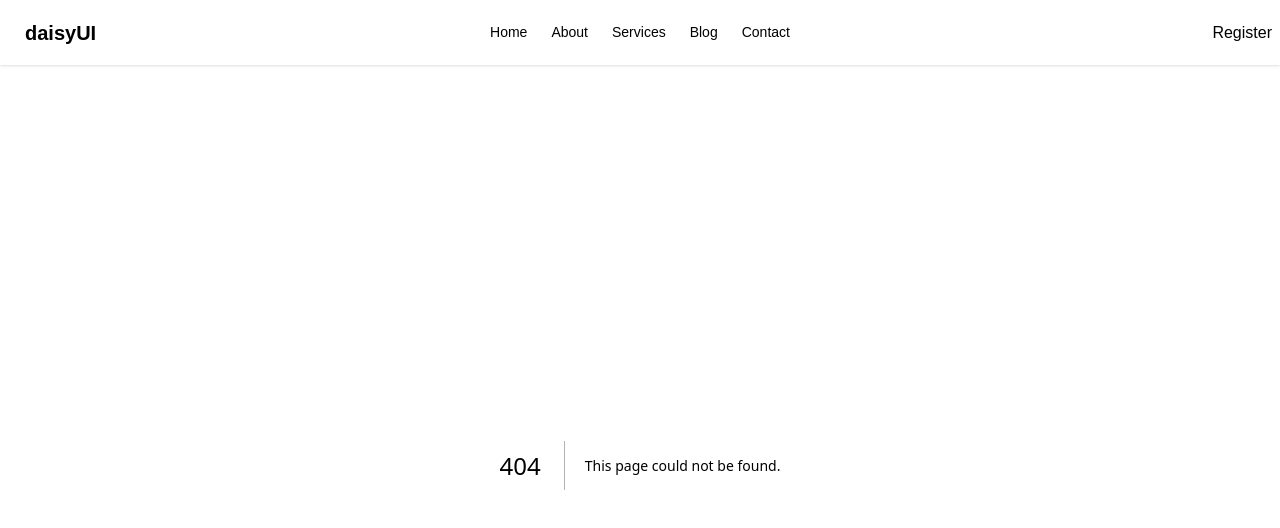
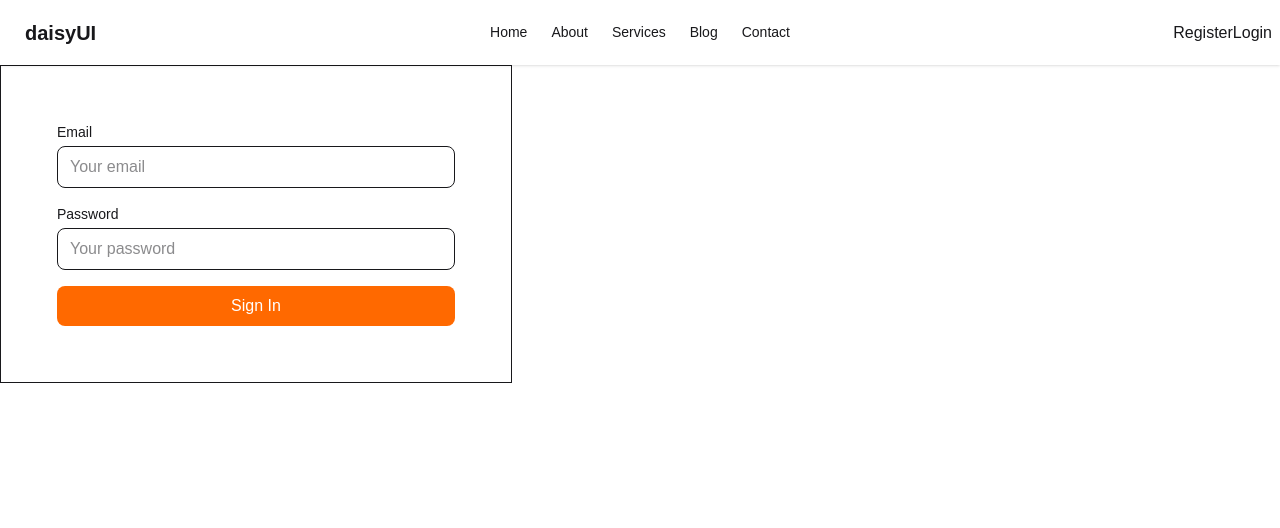
Before and after one commit to RahulKhanSuvo/car-doctor, a Next.js app: page /login in a window 1280 px wide. Before the commit this address had no page. Shown: the top 528 px of the page. Built offline with nearby package versions, Linux system fonts and the light colour scheme; no server answers.

Commit message:
Implement authentication with NextAuth and add login functionality

```diff
--- /dev/null
+++ b/app/actions/auth/login.ts
@@ -0,0 +1,25 @@
+"use server";
+
+import dbConnect, { collectionNameObj } from "@/lib/dbConnect";
+import bcrypt from "bcryptjs";
+
+interface Payload {
+    email: string;
+    password: string;
+}
+
+export const loginUser = async (payload: Payload) => {
+    console.log(payload);
+    const { email, password } = payload;
+    const userCollection = dbConnect(collectionNameObj.userCollection); // Ensure DB connection is awaited
+    const user = await userCollection.findOne({ email });
+
+    if (!user) return null;
+
+
+    const isPasswordOk = await bcrypt.compare(password, user.password);
+
+    if (!isPasswordOk) return null;
+
+    return user;
+};
--- /dev/null
+++ b/app/api/auth/[...nextauth]/route.ts
@@ -0,0 +1,38 @@
+import CredentialsProvider from "next-auth/providers/credentials";
+import NextAuth from "next-auth";
+import { loginUser } from "@/app/actions/auth/login";
+
+export const authOptions = {
+    providers: [
+        CredentialsProvider({
+            name: "Credentials",
+            credentials: {
+                email: { label: "Email", type: "text", placeholder: "Enter Email" },
+                password: { label: "Password", type: "password" }
+            },
+            async authorize(credentials) {
+                if (!credentials) return null;
+
+                const { email, password } = credentials;
+
+                const user = await loginUser({ email, password });
+                console.log(user);
+                if (user) {
+                    return {
+                        id: user._id.toString(),
+                        name: user.name,
+                        email: user.email,
+                    };
+                }
+                return null;
+            }
+        })
+    ],
+    pages: {
+        signIn: "/login",
+    },
+}
+
+const handler = NextAuth(authOptions);
+
+export { handler as GET, handler as POST };
--- a/app/layout.tsx
+++ b/app/layout.tsx
@@ -2,6 +2,7 @@ import type { Metadata } from "next";
 import { Geist, Geist_Mono } from "next/font/google";
 import "./globals.css";
 import NavBar from "@/components/NavBar";
+import NextAuthProvider from "@/provider/NextAuthProvider";
 
 const geistSans = Geist({
   variable: "--font-geist-sans",
@@ -28,8 +29,10 @@ export default function RootLayout({
       <body
         className={`${geistSans.variable} ${geistMono.variable} antialiased`}
       >
-        <NavBar />
-        {children}
+        <NextAuthProvider>
+          <NavBar />
+          {children}
+        </NextAuthProvider>
       </body>
     </html>
   );
--- /dev/null
+++ b/app/login/page.tsx
@@ -0,0 +1,69 @@
+"use client";
+import { signIn } from "next-auth/react";
+import { useRouter } from "next/navigation";
+import React, { FormEvent, useState } from "react";
+
+export default function Login() {
+  const [error, setError] = useState<string | null>(null);
+  const router = useRouter();
+  const handleSubmit = async (e: FormEvent<HTMLFormElement>) => {
+    e.preventDefault();
+    setError(null);
+
+    const form = e.currentTarget;
+    const email = (form.elements.namedItem("email") as HTMLInputElement).value;
+    const password = (form.elements.namedItem("password") as HTMLInputElement)
+      .value;
+
+    const result = await signIn("credentials", {
+      redirect: false,
+      email,
+      password,
+      callbackUrl: "/",
+    });
+
+    // Check what result contains
+    console.log(result);
+    if (result?.error) {
+      setError("Invalid email or password!");
+    } else {
+      router.push("/");
+    }
+  };
+
+  return (
+    <div className="max-w-lg border p-14">
+      <form onSubmit={handleSubmit} className="space-y-4 w-full">
+        <div>
+          <label className="block text-sm font-medium">Email</label>
+          <input
+            type="email"
+            name="email"
+            className="w-full mt-1 px-3 py-2 border rounded-lg focus:ring focus:ring-orange-500 outline-none"
+            placeholder="Your email"
+            required
+          />
+        </div>
+        <div>
+          <label className="block text-sm font-medium">Password</label>{" "}
+          {/* Fixed label */}
+          <input
+            type="password"
+            name="password"
+            className="w-full mt-1 px-3 py-2 border rounded-lg focus:ring focus:ring-orange-500 outline-none"
+            placeholder="Your password"
+            required
+          />
+        </div>
+        {error && <p className="text-red-500">{error}</p>}{" "}
+        {/* Show error if login fails */}
+        <button
+          type="submit"
+          className="w-full bg-orange-500 text-white py-2 rounded-lg hover:bg-orange-600"
+        >
+          Sign In {/* Fixed button text */}
+        </button>
+      </form>
+    </div>
+  );
+}
--- a/components/NavBar.tsx
+++ b/components/NavBar.tsx
@@ -1,7 +1,11 @@
+"use client";
+import { signOut, useSession } from "next-auth/react";
 import Link from "next/link";
 import React from "react";
 
 const NavBar: React.FC = () => {
+  const { data: session, status } = useSession();
+
   const navMenu = () => (
     <>
       <li>
@@ -55,9 +59,18 @@ const NavBar: React.FC = () => {
         <ul className="menu menu-horizontal px-1">{navMenu()}</ul>
       </div>
       <div className="navbar-end">
-        <div>
-          <Link href={"/register"}>Register</Link>
-        </div>
+        {status === "authenticated" ? (
+          <>
+            <button onClick={() => signOut()}>logout</button>
+          </>
+        ) : (
+          <>
+            <div>
+              <Link href={"/register"}>Register</Link>
+              <Link href={"/login"}>Login</Link>
+            </div>
+          </>
+        )}
       </div>
     </div>
   );
--- a/package.json
+++ b/package.json
@@ -12,6 +12,7 @@
     "bcryptjs": "^3.0.2",
     "mongodb": "^6.14.2",
     "next": "15.2.2",
+    "next-auth": "^4.24.11",
     "react": "^19.0.0",
     "react-dom": "^19.0.0",
     "react-icons": "^5.5.0"
--- /dev/null
+++ b/provider/NextAuthProvider.tsx
@@ -0,0 +1,11 @@
+"use client";
+import { Session } from "next-auth";
+import { SessionProvider } from "next-auth/react";
+import React, { ReactNode } from "react";
+interface NextAuthProviderProps {
+  children: ReactNode;
+  session?: Session | null;
+}
+export default function NextAuthProvider({ children }: NextAuthProviderProps) {
+  return <SessionProvider>{children}</SessionProvider>;
+}
```
Also changed, not shown: 1 other file (tests, documents, lock files or other folders).
